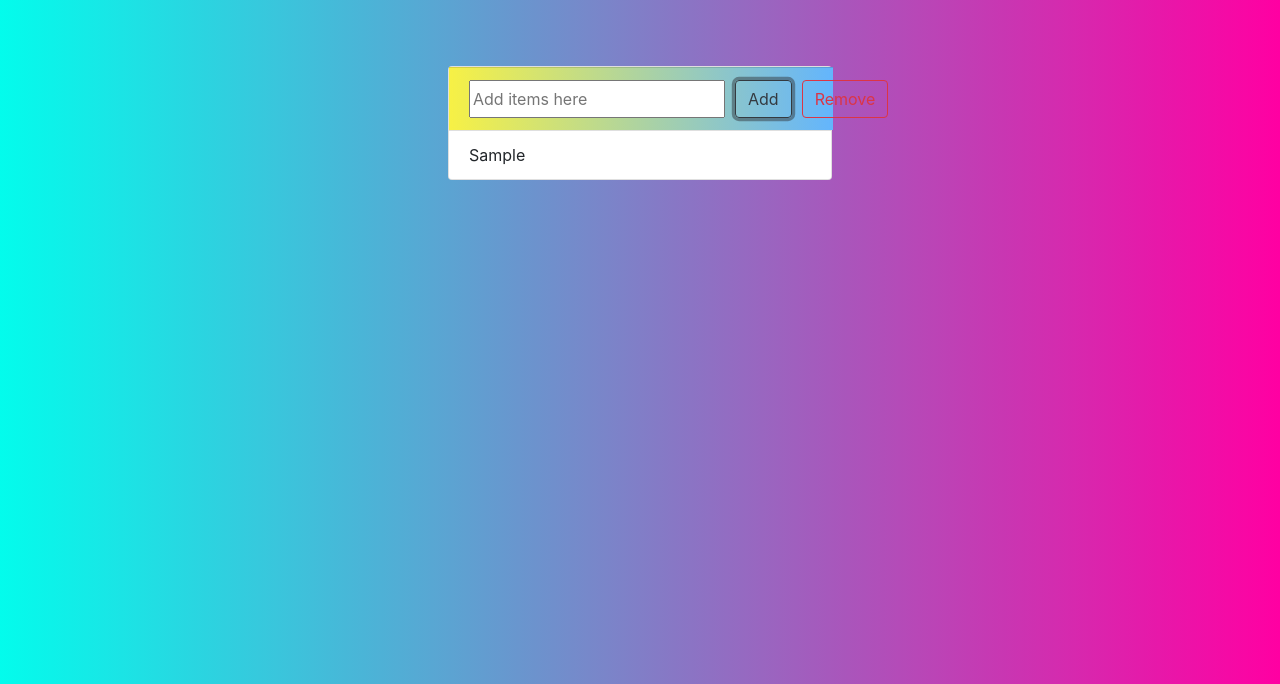
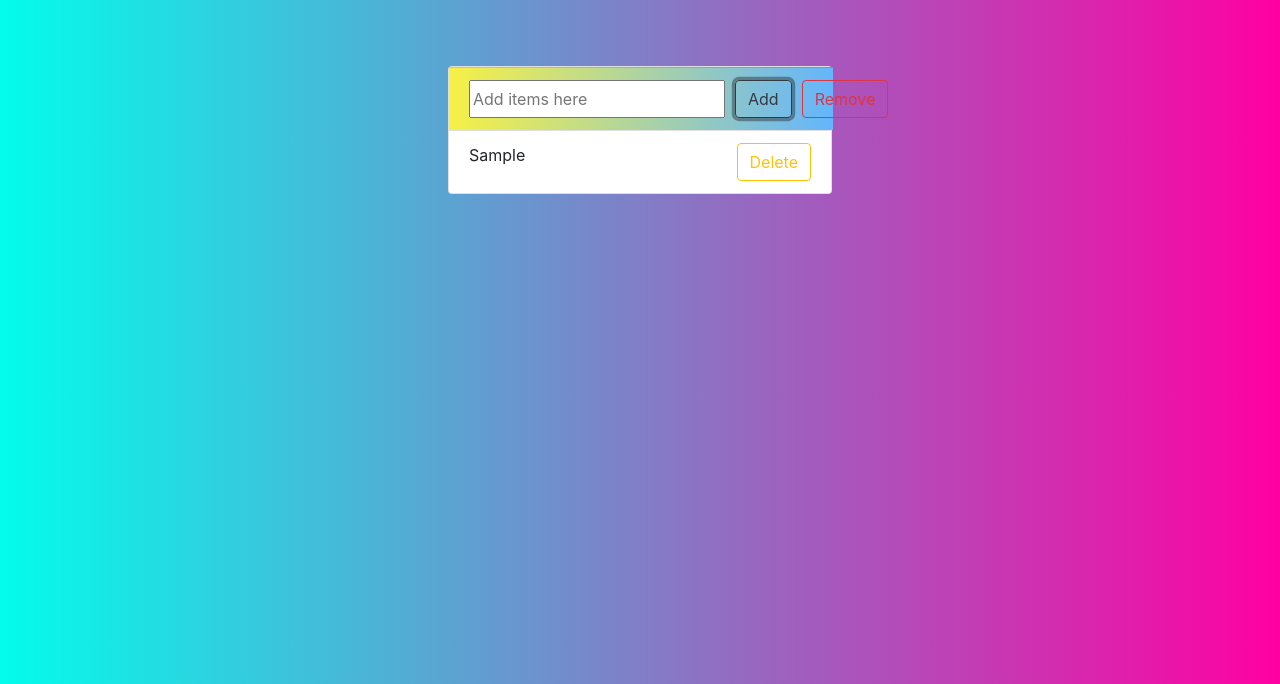
Before and after one commit to partha7978/TO-DO-APP-usingBootstrap, a plain HTML site: page index.html in a window 1280 px wide. Both pictures are taken after typing "Sample" into the empty fields and a click on the button "Add". Shown: the part 116-800 px from the top of the page. Drawn offline with nearby package versions, Linux system fonts and the light colour scheme.

Commit message:
Adding buttons in each li element

```diff
--- a/script.js
+++ b/script.js
@@ -12,6 +12,12 @@ const addAfterClick = () => {
         li.appendChild(document.createTextNode(input.value));
         ul.appendChild(li);
         input.value = "";
+
+        //for delete button in every li element
+        let btn = document.createElement("button");
+        btn.classList.add("btn", "btn-outline-warning");
+        li.appendChild(btn);
+        btn.textContent = "Delete";
     }
 }
 
@@ -22,6 +28,12 @@ const addAfterKeypress = (event) => {
         li.appendChild(document.createTextNode(input.value));
         ul.appendChild(li);
         input.value = "";
+
+        //for delete button in every li element
+        let btn = document.createElement("button");
+        btn.classList.add("btn", "btn-outline-warning");
+        li.appendChild(btn);
+        btn.textContent = "Delete";
     }
 }
 
--- a/style.css
+++ b/style.css
@@ -36,6 +36,10 @@ body, html {
 .container {
     overflow-y: auto;
 }
+
+.btn-outline-warning {
+    float: right;
+}
 /* ul{
     position: absolute;
     top: 20px;
```
Also changed, not shown: index.html (+3 -0 lines).
